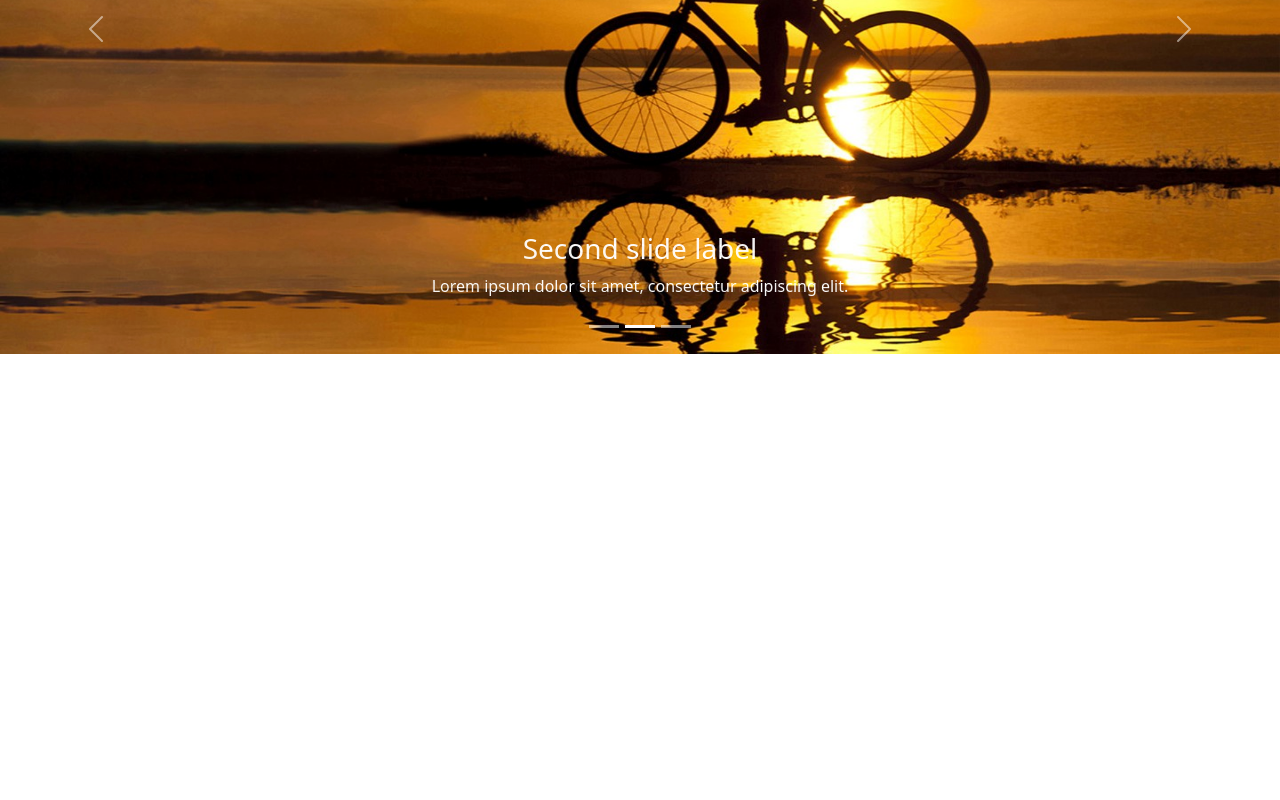
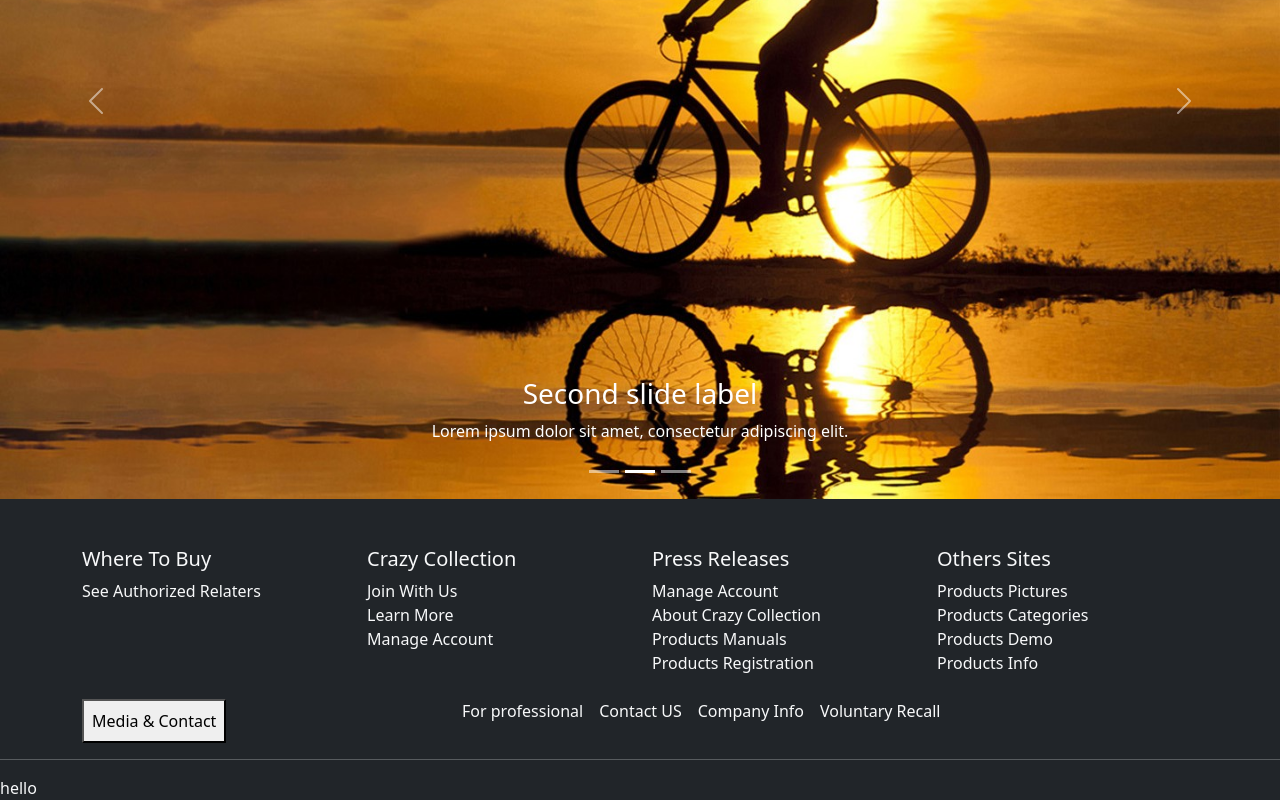
Before and after one commit to Shoriful-Islam-11055/BiCycle-CollectionBD-clint, a React (Create React App) app: page / in a window 1280 px wide. Shown: the part 392-1192 px from the top of the page. Before the commit the page ends 800 px from the top, so only its background shows below. Built offline with nearby package versions, Linux system fonts and the light colour scheme.

Commit message:
footer design and create

```diff
--- a/src/App.css
+++ b/src/App.css
@@ -1,6 +1,6 @@
-.App {
+/* .App {
   text-align: center;
-}
+} */
 
 .App-logo {
   height: 40vmin;
--- a/src/App.js
+++ b/src/App.js
@@ -1,5 +1,6 @@
 import { Route, Routes } from 'react-router-dom';
 import './App.css';
+import Footer from './components/Footer/Footer';
 import Header from './components/Header/Header';
 import Home from './components/Home/Home';
 function App() {
@@ -9,6 +10,7 @@ function App() {
       <Routes>
         <Route path='/' element = {<Home></Home>}></Route>
       </Routes>
+      <Footer></Footer>
     </div>
   );
 }
--- a/src/components/Banner/Banner.css
+++ b/src/components/Banner/Banner.css
@@ -1,3 +1,3 @@
 .banner-image{
-    max-height: 650px;
+    min-height: 650px;
 }
--- /dev/null
+++ b/src/components/Footer/Footer.js
@@ -0,0 +1,108 @@
+import { Button } from "bootstrap";
+import React from "react";
+import { Link } from "react-router-dom";
+
+const Footer = () => {
+  return (
+    <div className=" bg-dark text-light pt-5">
+      <div className="container">
+        <div className="row">
+          <div className="col">
+            <h5>Where To Buy</h5>
+            <Link className="text-decoration-none text-light" to="/">
+              See Authorized Relaters
+            </Link>
+          </div>
+          <div className="col">
+            <h5>Crazy Collection</h5>
+            <Link className="text-decoration-none text-light mt-3" to="/">
+              Join With Us
+            </Link>
+            <br />
+            <Link className="text-decoration-none text-light mt-3" to="/">
+              Learn More
+            </Link>
+            <br />
+            <Link className="text-decoration-none text-light mt-3" to="/">
+              Manage Account
+            </Link>
+            <br />
+          </div>
+          <div className="col">
+            <h5>Press Releases</h5>
+            <Link className="text-decoration-none text-light mt-3" to="/">
+              Manage Account
+            </Link>
+            <br />
+            <Link className="text-decoration-none text-light mt-3" to="/">
+              About Crazy Collection
+            </Link>
+            <br />
+            <Link className="text-decoration-none text-light mt-3" to="/">
+              Products Manuals
+            </Link>
+            <br />
+            <Link className="text-decoration-none text-light mt-3" to="/">
+              Products Registration
+            </Link>
+          </div>
+          <div className="col">
+            <h5>Others Sites</h5>
+            <Link className="text-decoration-none text-light mt-3" to="/">
+              Products Pictures
+            </Link>
+            <br />
+            <Link className="text-decoration-none text-light mt-3" to="/">
+              Products Categories
+            </Link>
+            <br />
+            <Link className="text-decoration-none text-light mt-3" to="/">
+              Products Demo
+            </Link>
+            <br />
+            <Link className="text-decoration-none text-light mt-3" to="/">
+              Products Info
+            </Link>
+            <br />
+          </div>
+        </div>
+        <br />
+        <div className="row">
+          <div className="col-4">
+            <button className="p-2">Media & Contact</button>
+          </div>
+          <div className="col-8">
+            <div className="d-flex">
+              <p>
+                <Link className="text-decoration-none text-light mt-3 me-3" to="/">
+                  For professional
+                </Link>
+              </p>
+
+              <p>
+                <Link className="text-decoration-none text-light mt-3 me-3" to="/">
+                  Contact US
+                </Link>
+              </p>
+
+              <p>
+                <Link className="text-decoration-none text-light mt-3 me-3" to="/">
+                  Company Info
+                </Link>
+              </p>
+              <p>
+                <Link className="text-decoration-none text-light mt-3 me-3" to="/">
+                  Voluntary Recall
+                </Link>
+              </p>
+            </div>
+          </div>
+        </div>
+      </div>
+      <hr />
+      <div>hello</div>
+    </div>
+  );
+};
+
+export default Footer;
--- a/src/components/Header/Header.js
+++ b/src/components/Header/Header.js
@@ -6,7 +6,7 @@ import band_logo from "../../images/logos/cycle-logo111.png";
 const Header = () => {
   return (
     <div>
-      <Navbar bg="dark" variant="dark" expand="lg">
+      <Navbar bg="dark" variant="dark text-center" expand="lg">
         <Container>
           <Navbar.Brand href="#home">
             <img
```
Also changed, not shown: src/components/Footer/Footer.css (added).
